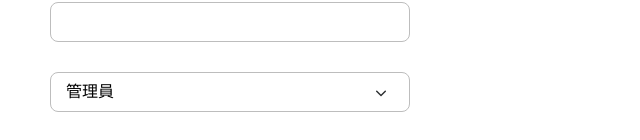
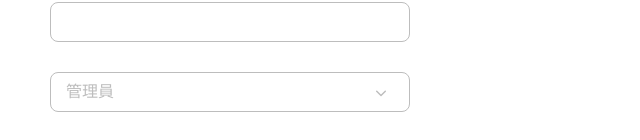
Before and after one commit to Pinkowo/classswift-ui-components, a React (Create React App) app: page / in a window 1280 px wide. Shown: the part 146-286 px from the top of the page, without its empty margins (0-640 px from the left). Built offline with nearby package versions, Linux system fonts and the light colour scheme.

Commit message:
style: dropdown hover arrow blue / dropdownClass and inputClass

```diff
--- a/src/App.js
+++ b/src/App.js
@@ -15,15 +15,15 @@ function App() {
       <Inputfield text="帳號" type="text" isLong={false}
         value={value} setValue={setValue} inputClass={style.input} />
 
-      <Dropdown value={dropValue} setValue={setDropValue} disabled={false}
-        className={{ dropdown: style.dropdown, select: style.select, modal: style.modal }}>
+      <Dropdown value={dropValue} setValue={setDropValue} disabled={true}
+        dropdownClass={{ dropdown: style.dropdown, select: style.select, modal: style.modal }}>
         <DropButton text="管理員" onClick={() => console.log('1')} />
         <DropButton text="教師" onClick={() => console.log('2')} />
         <DropButton text="學生" onClick={() => console.log('3')} />
       </Dropdown>
 
       <Dropdown value={number} setValue={setNumber} scrollHeight={196} isSplit={true}
-        className={{ dropdown: style.dropdown, select: style.select, modal: style.modal }}>
+        dropdownClass={{ dropdown: style.dropdown, select: style.select, modal: style.modal }}>
         {arrayFrom1To30.map((item) => (
           <DropButton key={item} text={item} />
         ))}
--- a/src/components/Dropdown.js
+++ b/src/components/Dropdown.js
@@ -2,7 +2,7 @@ import React, { useState, useEffect, useRef } from "react";
 import style from './dropdown.module.css';
 import { ReactComponent as ArrowDown } from './assets/Icon_Arrow_01_Default.svg';
 
-export const Dropdown = ({ value, setValue, children, className, disabled, scrollHeight, isSplit }) => {
+export const Dropdown = ({ value, setValue, children, dropdownClass, disabled, scrollHeight, isSplit }) => {
     const [openModal, setOpenModal] = useState(false);
     const modalRef = useRef(null);
     const buttonRef = useRef(null);
@@ -26,16 +26,16 @@ export const Dropdown = ({ value, setValue, children, className, disabled, scrol
     }, []);
 
     return (
-        <div className={`${style.dropdown} ${className.dropdown}`}>
-            <button type="button" ref={buttonRef} className={`${disabled ? style.disabledSelect : style.select} ${className.select}
-            ${openModal && !disabled ? isSplit ? style.selectedSplit : style.selected : ''}`}
+        <div className={`${style.dropdown} ${dropdownClass.dropdown}`}>
+            <button type="button" ref={buttonRef} className={`${disabled ? style.disabledSelect : style.select}
+            ${dropdownClass.select} ${openModal && !disabled ? isSplit ? style.selectedSplit : style.selected : ''}`}
                 onClick={() => setOpenModal(!openModal)}>
                 {value}
-                <ArrowDown className={`${style.arrow} ${disabled ? style.disabledArrow : ''}`} />
+                <ArrowDown className={style.arrow} />
             </button>
             <div ref={modalRef} style={{ maxHeight: scrollHeight }}
                 className={`${style.modal} ${isSplit ? style.modalSplit : ''}
-                ${openModal && !disabled ? style.showModal : style.hideModal} ${className.modal}`}>
+                ${openModal && !disabled ? style.showModal : style.hideModal} ${dropdownClass.modal}`}>
                 {React.Children.map(children, child =>
                     React.cloneElement(child, { setOpenModal, value, setValue, modalRef, scrollHeight })
                 )}
--- a/src/components/Input.js
+++ b/src/components/Input.js
@@ -8,7 +8,7 @@ export const Inputfield = (props) => {
     const [showPassword, setShowPassword] = useState(false);
     return (
         <div className={`${style.container} ${props.isLong ? style.longInput : ''}
-        ${props.inputClass}`} style={props.style}>
+        ${props.inputClass}`} style={props.inputStyle}>
             {props.text && <Label text={props.text} />}
             <Input {...props} showPassword={showPassword} />
             {props.maxLength && <span className={style.nameLength}>
--- a/src/components/dropdown.module.css
+++ b/src/components/dropdown.module.css
@@ -31,6 +31,11 @@
     cursor: pointer;
 }
 
+.select:hover .arrow path {
+    fill: #0A8CF0;
+    transition: 0.3s ease;
+}
+
 .disabledSelect {
     border-radius: var(--corner);
     background-color: #fff;
@@ -48,14 +53,21 @@
 .arrow {
     position: absolute;
     right: 16px;
+    transition: 0.3s ease;
 }
 
-.disabledArrow path {
+.disabledSelect .arrow path {
     fill: #BDBDBD;
 }
 
 .selected {
     border-radius: var(--corner) var(--corner) 0 0;
+    transition: 0.3s ease;
+}
+
+.selected .arrow path,
+.selectedSplit .arrow path {
+    fill: #0A8CF0;
     transition: 0.3s ease;
 }
 
```
